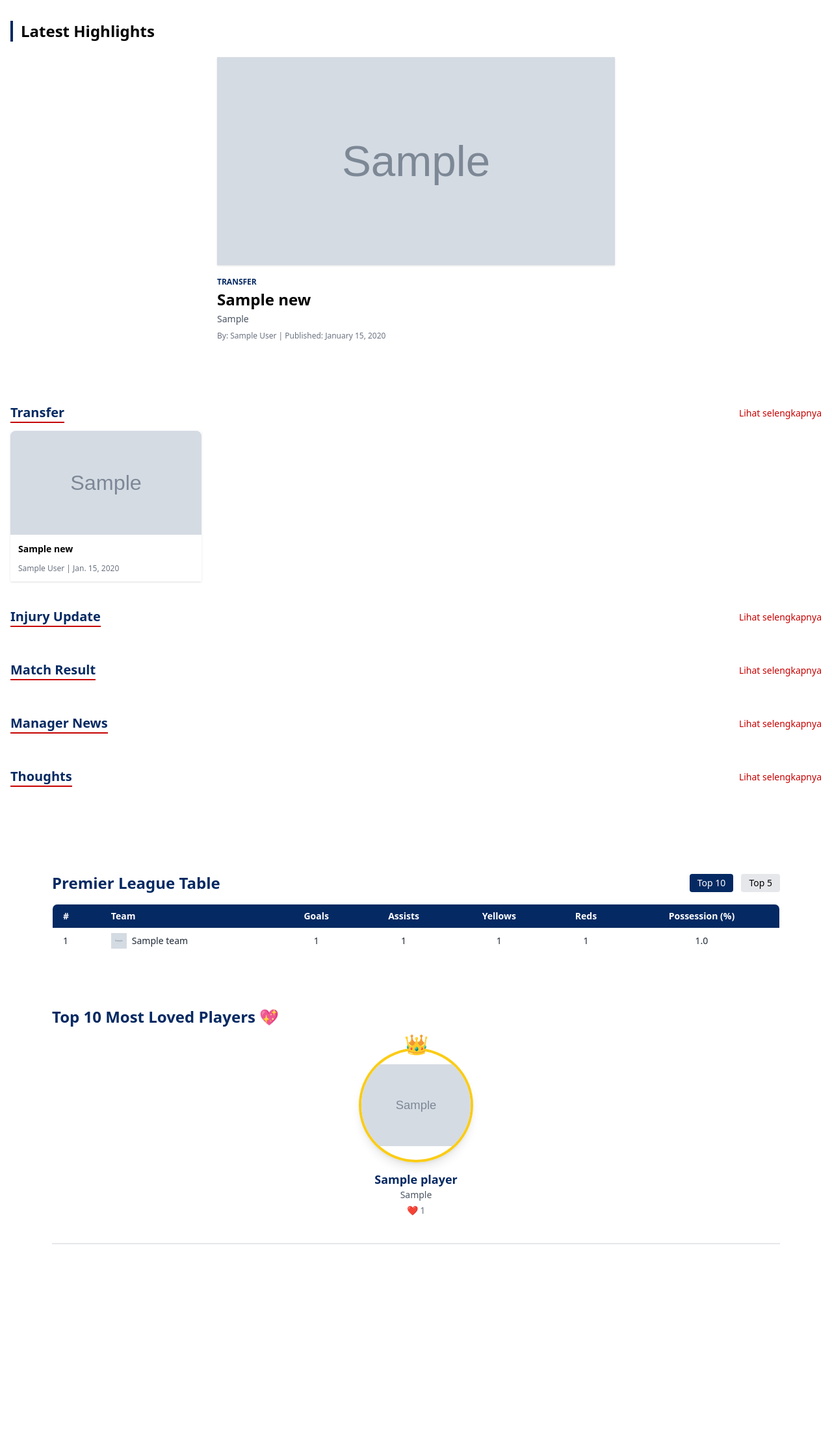
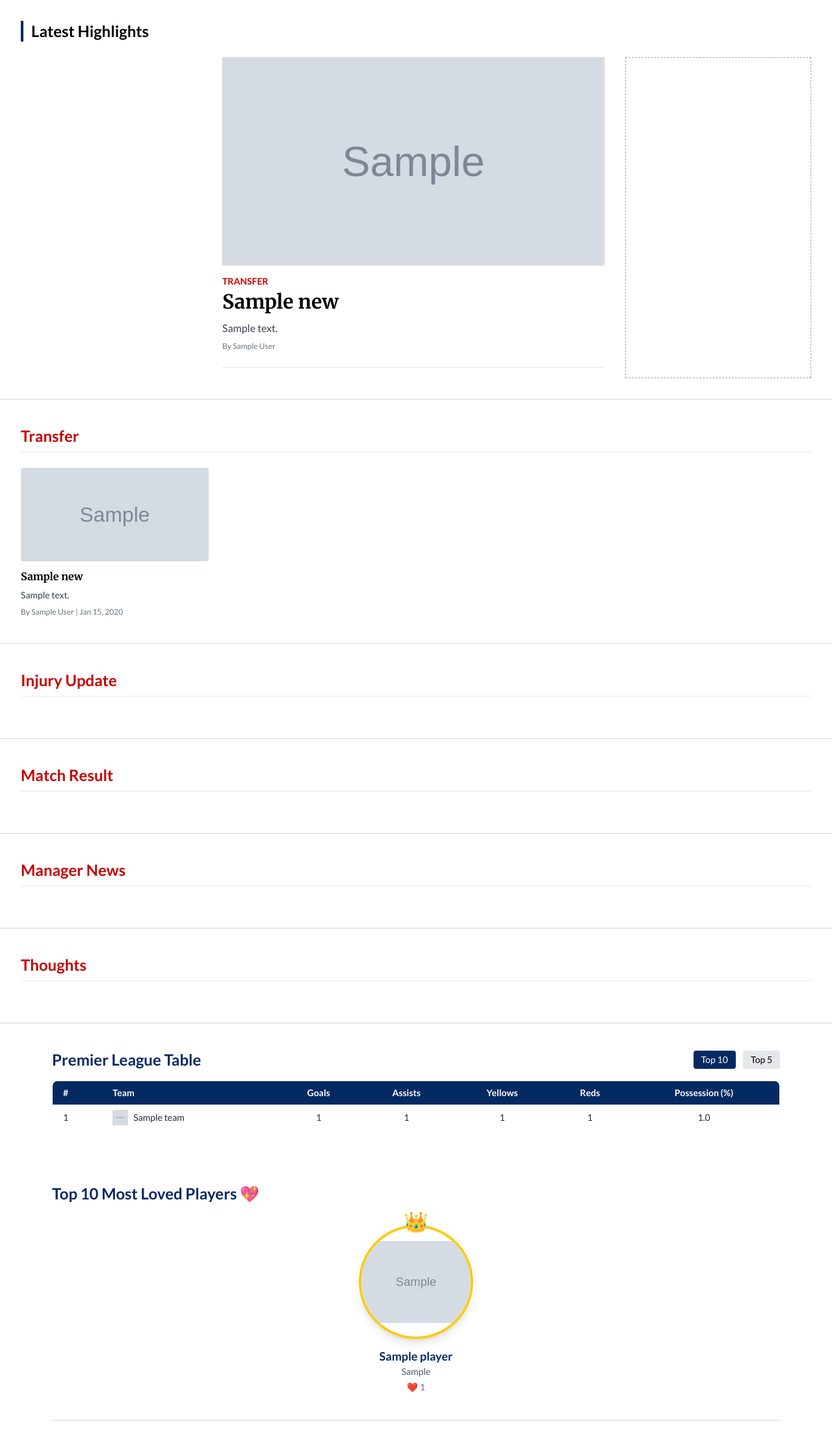
Before and after one commit to sportscope-today-d11/sportscope-today, a Django app: page / in a window 1280 px wide. Shown: the whole page at 65% size. Before the commit the page ends 1915 px from the top, so only its background shows below. Run offline with Django 5.2, Linux system fonts and the light colour scheme; tables that the repository leaves empty hold one stand-in row (values such as "Sample post"); grey boxes marked "Sample" are stand-in pictures; some libraries are stand-ins or nearby versions.

Commit message:
fix desain highlight news

```diff
--- a/main/templates/homepage.html
+++ b/main/templates/homepage.html
@@ -1,68 +1,85 @@
 {% extends 'base.html' %}
 {% load static humanize %}
 
+{% block meta %}
+<link href="https://fonts.googleapis.com/css2?family=Lato:wght@400;700&family=Merriweather:wght@700&display=swap" rel="stylesheet">
+{% endblock meta %}
+
+
 {% block content %}
+<main class="font-[Lato]">
+
   <!-- ===== HERO / FEATURED NEWS ===== -->
-  <section class="max-w-7xl mx-auto px-4 py-8">
-    <h2 class="text-2xl font-bold border-l-4 border-[#052962] pl-3 mb-6">Latest Highlights</h2>
+  <section class="max-w-7xl mx-auto px-8 py-8 border-b border-gray-300">
+    <div class="flex items-center justify-between mb-6">
+      <h2 class="text-2xl font-bold border-l-4 border-[#052962] pl-3">
+        Latest Highlights
+      </h2>
+    </div>
+
     {% if hero_main %}
     <div class="grid md:grid-cols-12 gap-6">
 
-      <!-- Left Column (scrollable highlights) -->
-      <div class="hidden md:flex flex-col gap-4 md:col-span-3 overflow-y-auto max-h-[700px] pr-4">
+      <!-- Left Column -->
+      <div class="hidden md:flex flex-col gap-4 md:col-span-3 overflow-y-auto max-h-[800px] pr-2">
         {% for news in left_news %}
-        <a href="{{ news.link }}" target="_blank" class="group block border-b border-gray-200 pb-2">
-          <h3 class="text-sm font-semibold leading-tight group-hover:text-[#c70000]">{{ news.title }}</h3>
-          <p class="text-xs text-gray-600 mt-1">{{ news.category }}</p>
+        <a href="{% url 'main:news_detail' news.id %}" class="group block border-b border-gray-200 pb-2">
+          <span class="text-xs font-bold text-[#c70000] uppercase tracking-wide">{{ news.category }}</span>
+          <h3 class="text-xs font-[Merriweather] font-semibold leading-tight group-hover:underline">
+            {{ news.title }}
+          </h3>
         </a>
         {% endfor %}
       </div>
 
       <!-- Center (Hero + 2 mids below) -->
-      <div class="md:col-span-6 flex flex-col gap-6">
-        <a href="{{ hero_main.link }}" target="_blank" class="block">
+      <div class="md:col-span-6 flex flex-col gap-6 pr-2">
+        <!-- Hero utama -->
+        <a href="{% url 'main:news_detail' hero_main.id %}" class="block group">
           <img src="{{ hero_main.thumbnail_url }}" alt="{{ hero_main.title }}" class="w-full h-80 object-cover shadow">
           <div class="mt-3">
-            <span class="text-xs uppercase text-[#052962] font-bold">{{ hero_main.category }}</span>
-            <h2 class="text-2xl font-bold leading-snug hover:text-[#c70000]">{{ hero_main.title }}</h2>
-            <p class="text-sm text-gray-600 mt-1">{{ hero_main.source }}</p>
-
-            <!-- Author and Published Time -->
+            <span class="text-sm uppercase text-[#c70000] font-bold">{{ hero_main.category }}</span>
+            <h2 class="text-3xl font-[Merriweather] font-bold leading-snug group-hover:underline">
+              {{ hero_main.title }}
+            </h2>
+            <p class="text-gray-700 text-base mt-2">{{ hero_main.content|truncatewords:25 }}</p>
             <div class="text-xs text-gray-500 mt-2">
-              <span>By: {{ hero_main.author }} | Published: {{ hero_main.publish_time|date:"F j, Y" }}</span>
+              <span>By {{ hero_main.author }}</span>
             </div>
           </div>
         </a>
 
-        <!-- 2 bottom mid-news -->
-        <div class="grid sm:grid-cols-2 gap-4">
+        <!-- Dua berita bawah -->
+        <div class="grid sm:grid-cols-2 gap-4 border-t border-gray-200 pt-4">
           {% for news in hero_bottom %}
-          <a href="{{ news.link }}" target="_blank" class="block bg-white shadow hover:shadow-md overflow-hidden">
+          <a href="{% url 'main:news_detail' news.id %}" class="block group">
             <img src="{{ news.thumbnail_url }}" alt="{{ news.title }}" class="h-44 w-full object-cover">
-            <div class="p-3">
-              <p class="text-xs uppercase text-[#052962] font-bold">{{ news.category }}</p>
-              <h4 class="font-semibold text-sm leading-snug hover:text-[#c70000]">{{ news.title }}</h4>
-              <p class="text-xs text-gray-600 mt-1 line-clamp-3">{{ news.content|truncatewords:25 }}</p>
+            <div class="mt-2">
+              <span class="text-xs uppercase text-[#c70000] font-bold">{{ news.category }}</span>
+              <h4 class="font-[Merriweather] font-semibold text-base leading-snug group-hover:underline">
+                {{ news.title }}
+              </h4>
+              <p class="text-sm text-gray-700 mt-1">{{ news.content|truncatewords:20 }}</p>
             </div>
           </a>
           {% endfor %}
         </div>
       </div>
 
-      <!-- Right Column (small thumbnail_url news) -->
-      <div class="hidden md:flex flex-col gap-4 md:col-span-3">
+      <!-- Right Column -->
+      <div class="hidden md:flex flex-col gap-4 md:col-span-3 pl-3 border-l border-[1px] border-dashed border-gray-400">
         {% for news in hero_right %}
-        <a href="{{ news.link }}" target="_blank" class="group flex gap-3 items-start p-2 border-b border-gray-200 hover:bg-gray-100">
-          <div class="w-24 h-16">
-            <img src="{{ news.thumbnail_url }}" alt="{{ news.title }}" class="h-full w-full object-cover rounded-md">
+        <a href="{% url 'main:news_detail' news.id %}" class="group flex gap-3 items-start p-2 border-b border-gray-200 hover:bg-gray-100">
+          <div class="w-24 aspect-video flex-shrink-0">
+            <img src="{{ news.thumbnail_url }}" alt="{{ news.title }}" class="w-full h-full object-cover rounded">
           </div>
-          <div class="flex flex-col justify-between">
-            <h3 class="text-sm font-semibold leading-tight group-hover:text-[#c70000]">{{ news.title }}</h3>
-            <p class="text-xs text-gray-600 mt-1">{{ news.category }}</p>
-
-            <!-- Author and Published Time for Small News -->
+          <div class="flex flex-col justify-between w-[70%]">
+            <span class="text-xs font-bold text-[#c70000] uppercase tracking-wide">{{ news.category }}</span>
+            <h3 class="text-sm font-[Merriweather] font-semibold leading-tight group-hover:underline">
+              {{ news.title }}
+            </h3>
             <div class="text-xs text-gray-500 mt-1">
-              <span>By: {{ news.author }} | Published: {{ news.publish_time|date:"F j, Y" }}</span>
+              <span>By {{ news.author }} | {{ news.publish_time|date:"M j, Y" }}</span>
             </div>
           </div>
         </a>
@@ -73,27 +90,31 @@
   </section>
 
   <!-- ===== NEWS BY CATEGORY ===== -->
-  <section class="max-w-7xl mx-auto px-4 py-10">
-    {% for category, news_list in news_by_category.items %}
-    <div class="mb-10">
-      <div class="flex items-center justify-between mb-3">
-        <h3 class="text-xl font-bold text-[#052962] border-b-2 border-[#c70000]">{{ category }}</h3>
-        <a href="#" class="text-sm text-[#c70000] hover:underline">Lihat selengkapnya</a>
-      </div>
-      <div class="grid sm:grid-cols-2 lg:grid-cols-4 gap-6">
-        {% for news in news_list %}
-        <a href="{{ news.link }}" target="_blank" class="block bg-white shadow hover:shadow-md">
-          <img src="{{ news.thumbnail_url }}" alt="{{ news.title }}" class="h-40 w-full object-cover rounded-t-lg">
-          <div class="p-3">
-            <h4 class="font-semibold text-sm hover:text-[#c70000]">{{ news.title }}</h4>
-            <p class="text-xs text-gray-500 mt-3">{{ news.author }} | {{ news.publish_time }}</p>
-          </div>
-        </a>
-        {% endfor %}
-      </div>
+  {% for category, news_list in news_by_category.items %}
+  <section class="max-w-7xl mx-auto px-8 py-10 border-b border-gray-300">
+    <h2 class="text-2xl font-bold text-[#c70000] mb-6 border-b border-gray-200 pb-2">{{ category }}</h2>
+
+    <!-- ubah dari 3 kolom jadi 4 -->
+    <div class="grid md:grid-cols-4 sm:grid-cols-2 gap-5">
+      {% for news in news_list %}
+      <a href="{% url 'main:news_detail' news.id %}" class="block group">
+        <!-- kecilin dikit tinggi image -->
+        <img src="{{ news.thumbnail_url }}" alt="{{ news.title }}" class="w-full h-36 object-cover mb-3 rounded">
+
+        <h3 class="text-m font-[Merriweather] font-bold leading-snug group-hover:underline">
+          {{ news.title }}
+        </h3>
+        <p class="text-gray-700 text-sm mt-2">{{ news.content|truncatewords:10 }}</p>
+        <div class="text-xs text-gray-500 mt-2">
+          <span>By {{ news.author }} | {{ news.publish_time|date:"M j, Y" }}</span>
+        </div>
+      </a>
+      {% endfor %}
     </div>
-    {% endfor %}
   </section>
+  {% endfor %}
+
+
 
   <!-- ===== PREMIER LEAGUE TABLE ===== -->
   <section class="max-w-6xl mx-auto px-4 py-10">
--- a/main/urls.py
+++ b/main/urls.py
@@ -1,13 +1,15 @@
 from django.conf import settings
 from django.urls import path
-from .views import homepage
+from .views import *
 from django.conf.urls.static import static
 
 
 app_name = 'main'
 
 urlpatterns = [
-    path('', homepage, name="homepage")
+    path('', homepage, name="homepage"),
+    path('news/', news_list, name='news_list'),
+    path('news/<int:news_id>/', news_detail, name='news_detail'),
 ]
 
 if settings.DEBUG:
--- a/main/views.py
+++ b/main/views.py
@@ -1,8 +1,10 @@
 from django.shortcuts import render
+from django.http import HttpResponse
 
 # Create your views here.
 from django.shortcuts import render
 from .models import News, Team, Player
+
 
 def homepage(request):
     # --- NEWS SECTION ---
@@ -51,3 +53,9 @@ def homepage(request):
     }
 
     return render(request, "homepage.html", context)
+
+def news_list(request):
+    return HttpResponse('info')
+
+def news_detail(request, news_id):
+    return HttpResponse('info')
```
